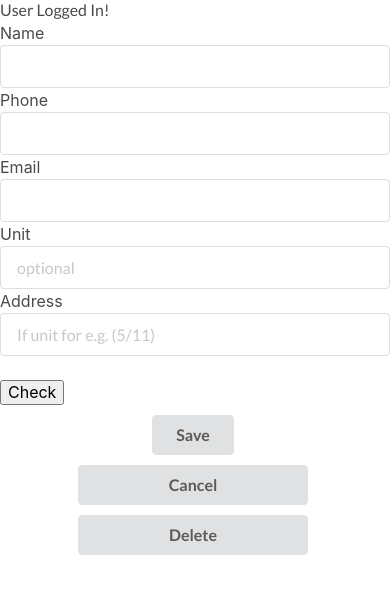
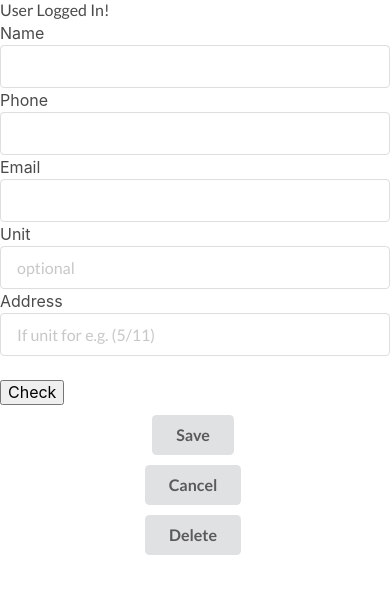
Before and after one commit to ABaulderstone/ASMO-project-frontend, a React (Create React App) app: page /customer/1 in a window 390 px wide. Shown: the top 594 px of the page. Built offline with nearby package versions, Linux system fonts and the light colour scheme; no server answers; sample sign-in values are in the browser's storage.

Commit message:
changed customer edit to use string phone number

```diff
--- a/src/components/pages/CustomerEditPage.js
+++ b/src/components/pages/CustomerEditPage.js
@@ -74,7 +74,7 @@ class CustomerEditPage extends Component {
           </div>
           <div>
             <label>Phone</label>
-            <Field name="phone" component={Input} type="number" />
+            <Field name="phone" component={Input} type="text" />
           </div>
           <div>
             <label>Email</label>
@@ -99,18 +99,18 @@ class CustomerEditPage extends Component {
         <Link to="/customers/show">
           <div className="button-container">
             <div className="button-wrapper">
-              <input className="ui button" value="Cancel" />
+              <button className="ui button">Cancel</button>
             </div>
           </div>
         </Link>
 
           <div className="button-container">
             <div className="button-wrapper">
-              <input
+              <button
                 className="ui button"
-                onClick={this.onDeleteButtonClick}
-                value="Delete"
-              />
+                onClick={this.onDeleteButtonClick}>
+                  Delete
+                </button>
             </div>
           </div>
 
@@ -134,6 +134,9 @@ const WrappedCustomerEditPage = reduxForm({
     if (!formValues.email) {
       errors.email = "Email is required";
     }
+    if (!(/^04(\s?[0-9]{2}\s?)([0-9]{3}\s?[0-9]{3}|[0-9]{2}\s?[0-9]{2}\s?[0-9]{2})$/.test(formValues.phone))) {
+      errors.phone ="Not a valid Australian mobile number"
+    }
 
     return errors;
   }
```
